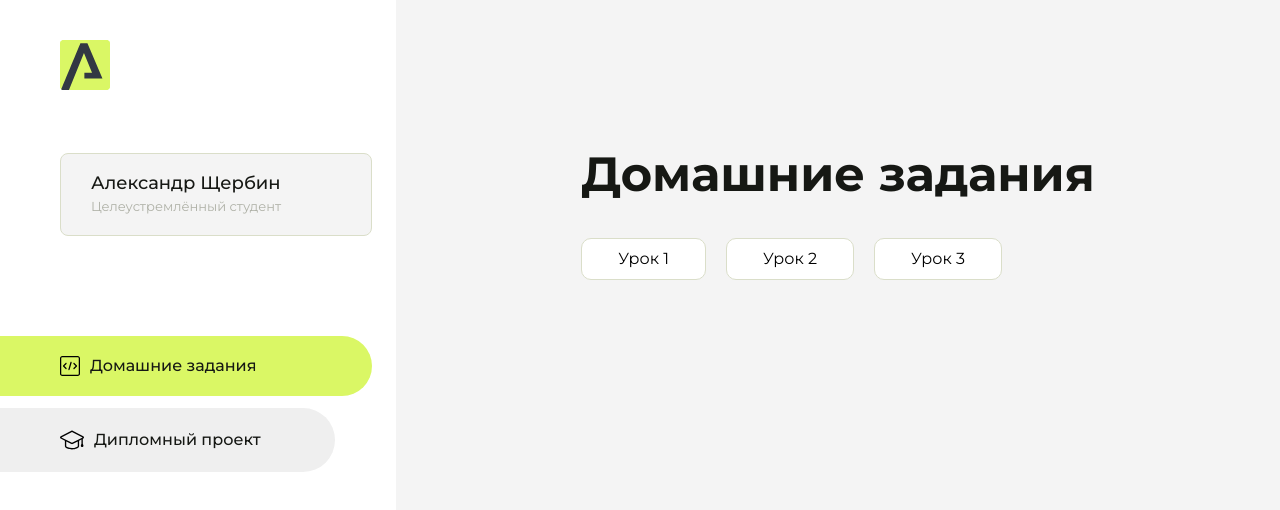
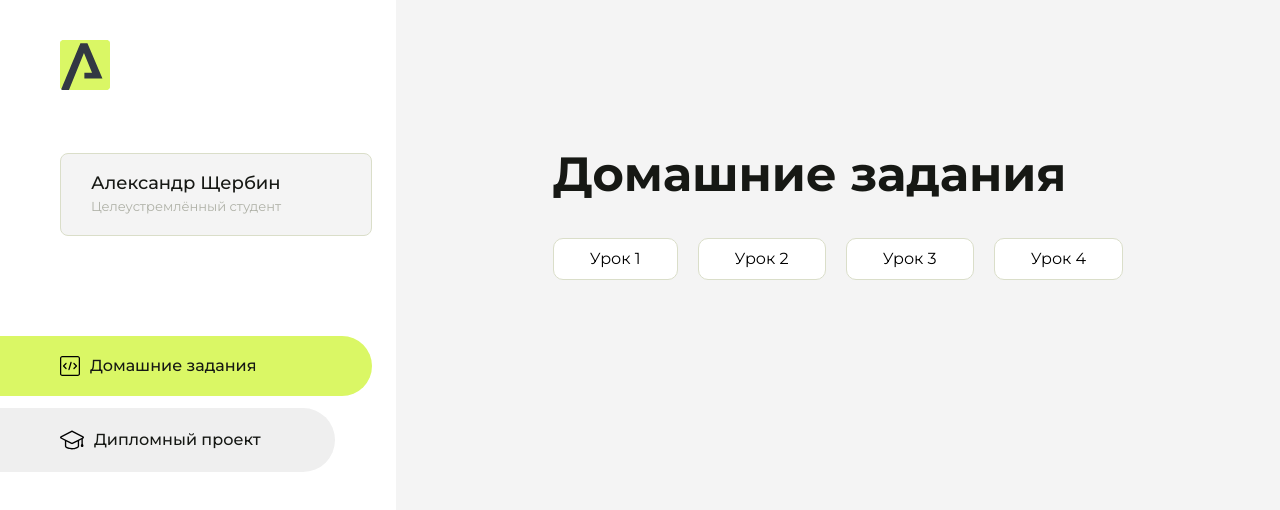
Before and after one commit to a-scherbin/homework, a plain HTML site: page index.html in a window 1280 px wide. Drawn offline with Linux system fonts and the light colour scheme.

Commit message:
Update index.html

```diff
--- a/index.html
+++ b/index.html
@@ -101,6 +101,9 @@
                     <li class="content__list-item">
                         <a href="lesson3/index.html">Урок 3</a>
                     </li>
+                    <li class="content__list-item">
+                        <a href="lesson4/index.html">Урок 4</a>
+                    </li>
                 </ul>
             </div>
             <div class="content__block hidden" id="diplomBlock">
```
